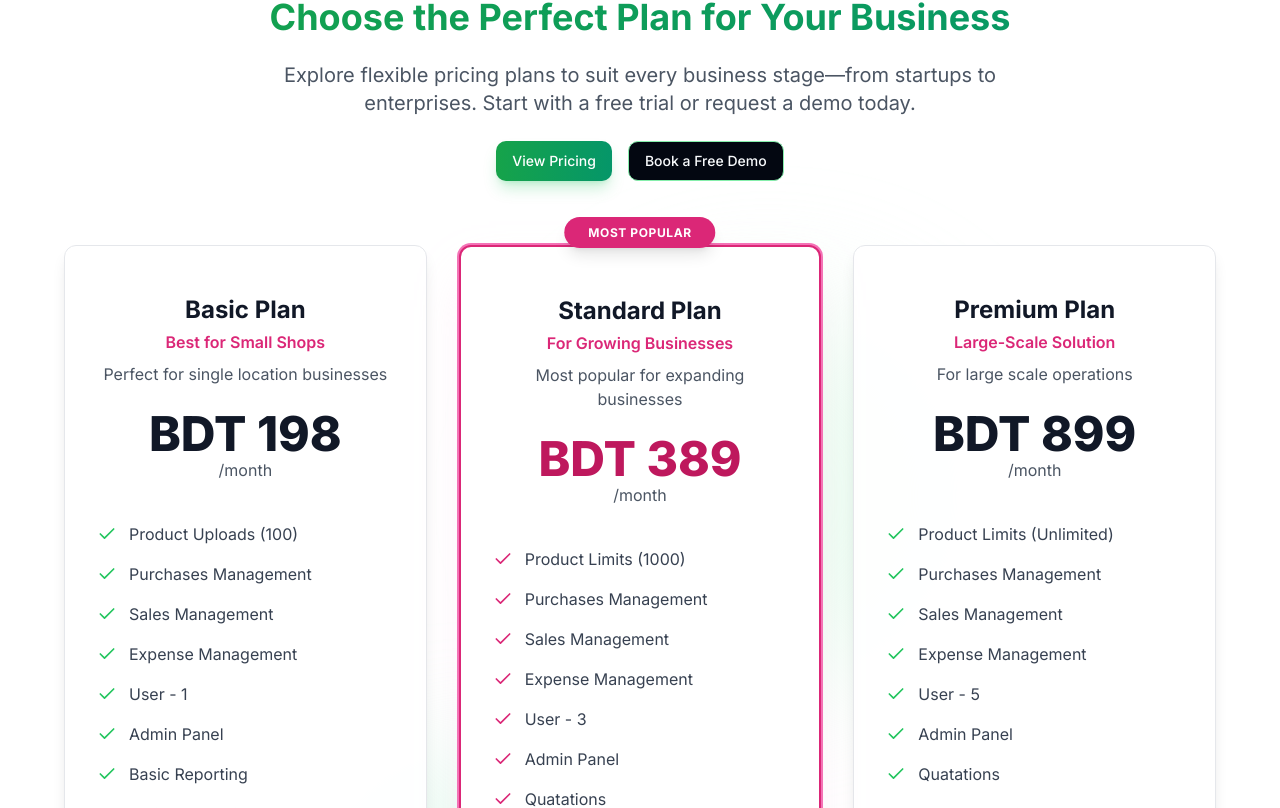
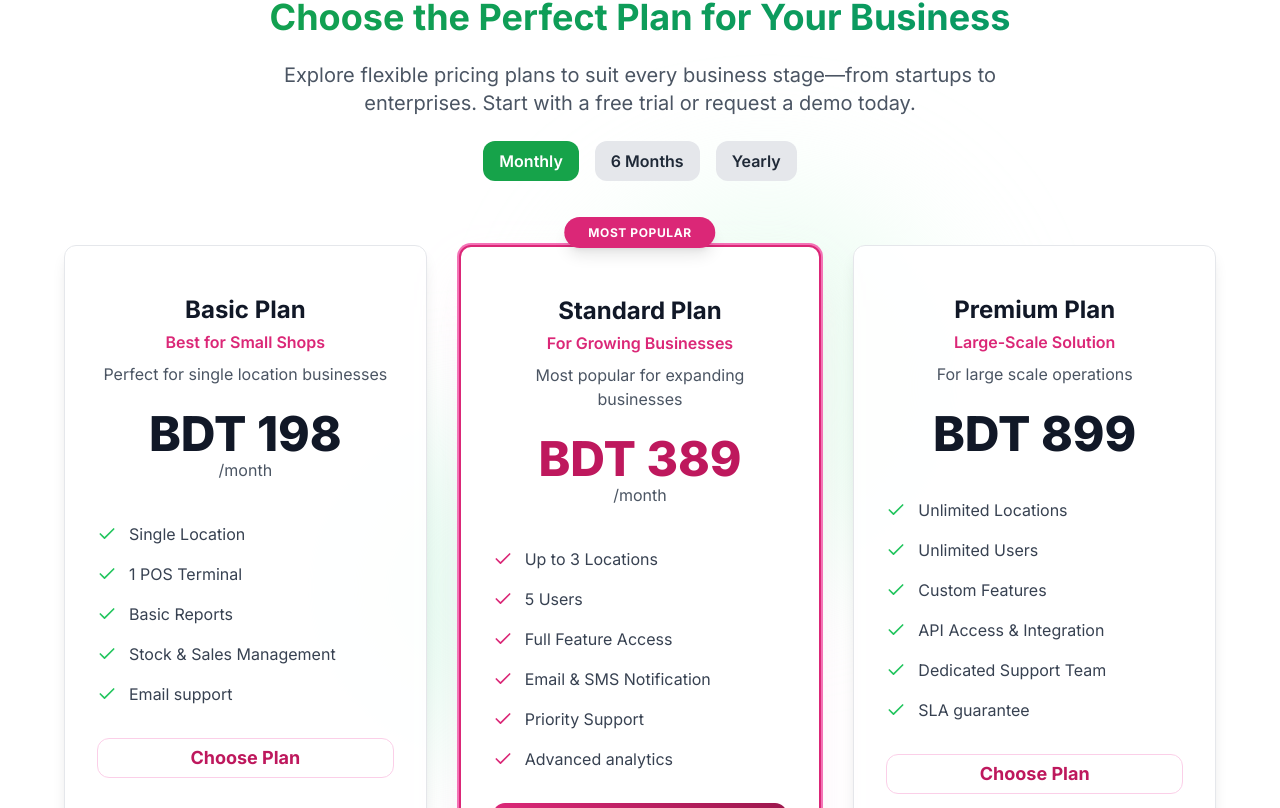
Before and after one commit to inflamesolutionsltd/pos, a React (Vite) app: page / in a window 1280 px wide. Shown: the part 2692-3500 px from the top of the page. Built offline with nearby package versions, Linux system fonts and the light colour scheme.

Commit message:
6 months and yearly package option created

```diff
--- a/src/components/sections/Pricing.tsx
+++ b/src/components/sections/Pricing.tsx
@@ -1,8 +1,10 @@
 import { Button } from "@/components/ui/button";
 import { Card } from "@/components/ui/card";
 import { Check } from "lucide-react";
+import { useState } from "react";
 
-const plans = [
+const plans = {
+	monthly: [
 		{
 			name: "Basic Plan",
 			subtitle: "Best for Small Shops",
@@ -10,16 +12,11 @@ const plans = [
 			period: "/month",
 			description: "Perfect for single location businesses",
 			features: [
-			"Product Uploads (100)",
-			"Purchases Management",
-			"Sales Management",
-			"Expense Management",
-			"User - 1",
-			"Admin Panel",
-			"Basic Reporting",
-			"Online Trasnning x 2",
-			"Customer Support",
-
+				"Single Location",
+				"1 POS Terminal",
+				"Basic Reports",
+				"Stock & Sales Management",
+				"Email support",
 			],
 			popular: false,
 		},
@@ -30,18 +27,9 @@ const plans = [
 			period: "/month",
 			description: "Most popular for expanding businesses",
 			features: [
-			"Product Limits (1000)",
-			"Purchases Management",
-			"Sales Management",
-			"Expense Management",
-			"User - 3",
-			"Admin Panel",
-			"Quatations",
-			"Products Variants",
-			"Online Trasnning x 5",
-			"Customer Support",
+				"Up to 3 Locations",
 				"5 Users",
-			"Monthly Data Backup",
+				"Full Feature Access",
 				"Email & SMS Notification",
 				"Priority Support",
 				"Advanced analytics",
@@ -52,34 +40,122 @@ const plans = [
 			name: "Premium Plan",
 			subtitle: "Large-Scale Solution",
 			price: "BDT 899",
-		period: "/month",
+			period: "",
 			description: "For large scale operations",
 			features: [
-			"Product Limits (Unlimited)",
-			"Purchases Management",
-			"Sales Management",
-			"Expense Management",
-			"User - 5",
-			"Admin Panel",
-			"Quatations",
-			"Products Variants",
-			"Online Trasnning x 5",
-			"Customer Support",
+				"Unlimited Locations",
+				"Unlimited Users",
+				"Custom Features",
+				"API Access & Integration",
+				"Dedicated Support Team",
+				"SLA guarantee",
+			],
+			popular: false,
+		},
+	],
+	sixMonths: [
+		{
+			name: "Basic Plan",
+			subtitle: "Best for Small Shops",
+			price: "BDT 1100",
+			period: "/6 months",
+			description: "Perfect for single location businesses",
+			features: [
+				"Single Location",
+				"1 POS Terminal",
+				"Basic Reports",
+				"Stock & Sales Management",
+				"Email support",
+			],
+			popular: false,
+		},
+		{
+			name: "Standard Plan",
+			subtitle: "For Growing Businesses",
+			price: "BDT 2200",
+			period: "/6 months",
+			description: "Most popular for expanding businesses",
+			features: [
+				"Up to 3 Locations",
 				"5 Users",
-			"Daily Data Backup",
+				"Full Feature Access",
 				"Email & SMS Notification",
 				"Priority Support",
 				"Advanced analytics",
-			"Payroll Management",
-			"Offline Traning",
-			"Actiovity Log",
-			"All Reports",
+			],
+			popular: true,
+		},
+		{
+			name: "Premium Plan",
+			subtitle: "Large-Scale Solution",
+			price: "BDT 5000",
+			period: "",
+			description: "For large scale operations",
+			features: [
+				"Unlimited Locations",
+				"Unlimited Users",
+				"Custom Features",
+				"API Access & Integration",
+				"Dedicated Support Team",
+				"SLA guarantee",
 			],
 			popular: false,
 		},
-];
+	],
+	yearly: [
+		{
+			name: "Basic Plan",
+			subtitle: "Best for Small Shops",
+			price: "BDT 2000",
+			period: "/year",
+			description: "Perfect for single location businesses",
+			features: [
+				"Single Location",
+				"1 POS Terminal",
+				"Basic Reports",
+				"Stock & Sales Management",
+				"Email support",
+			],
+			popular: false,
+		},
+		{
+			name: "Standard Plan",
+			subtitle: "For Growing Businesses",
+			price: "BDT 4000",
+			period: "/year",
+			description: "Most popular for expanding businesses",
+			features: [
+				"Up to 3 Locations",
+				"5 Users",
+				"Full Feature Access",
+				"Email & SMS Notification",
+				"Priority Support",
+				"Advanced analytics",
+			],
+			popular: true,
+		},
+		{
+			name: "Premium Plan",
+			subtitle: "Large-Scale Solution",
+			price: "BDT 10000",
+			period: "",
+			description: "For large scale operations",
+			features: [
+				"Unlimited Locations",
+				"Unlimited Users",
+				"Custom Features",
+				"API Access & Integration",
+				"Dedicated Support Team",
+				"SLA guarantee",
+			],
+			popular: false,
+		},
+	],
+};
 
 export const Pricing = () => {
+	const [selectedPlan, setSelectedPlan] = useState("monthly");
+
 	return (
 		<section id="pricing" className="py-20 bg-white relative overflow-hidden">
 			<div className="absolute inset-0">
@@ -96,28 +172,46 @@ export const Pricing = () => {
 						Explore flexible pricing plans to suit every business stage—from startups
 						to enterprises. Start with a free trial or request a demo today.
 					</p>
-					<div className="flex flex-col sm:flex-row gap-4 justify-center">
-						<Button className="bg-gradient-to-r from-green-600 to-emerald-600 hover:from-green-600 hover:to-red-900 text-white shadow-lg shadow-green-500/25">
-							View Pricing
-						</Button>
-						<Button
-							variant="outline"
-							className="border-green-300 text-white-600 hover:bg-green-50 hover:text-green-600 transition-colors"
+					<div className="flex justify-center gap-4">
+						<button
+							className={`px-4 py-2 rounded-lg font-semibold ${selectedPlan === "monthly"
+									? "bg-green-600 text-white"
+									: "bg-gray-200 text-gray-800"
+								}`}
+							onClick={() => setSelectedPlan("monthly")}
 						>
-							Book a Free Demo
-						</Button>
+							Monthly
+						</button>
+						<button
+							className={`px-4 py-2 rounded-lg font-semibold ${selectedPlan === "sixMonths"
+									? "bg-green-600 text-white"
+									: "bg-gray-200 text-gray-800"
+								}`}
+							onClick={() => setSelectedPlan("sixMonths")}
+						>
+							6 Months
+						</button>
+						<button
+							className={`px-4 py-2 rounded-lg font-semibold ${selectedPlan === "yearly"
+									? "bg-green-600 text-white"
+									: "bg-gray-200 text-gray-800"
+								}`}
+							onClick={() => setSelectedPlan("yearly")}
+						>
+							Yearly
+						</button>
 					</div>
 				</div>
 
 				<div className="grid md:grid-cols-3 gap-8 max-w-6xl mx-auto">
-					{plans.map((plan, index) => {
+					{plans[selectedPlan].map((plan, index) => {
 						const isPopular = plan.popular;
 						return (
 							<Card
 								key={plan.name}
 								className={`relative transition-all duration-500 animate-fade-in flex flex-col items-center
           ${index === 1
-									? "z-20 scale-110 border-2 border-pink-600 bg-white shadow-2xl shadow-pink-200/40 hover:shadow-red-900/40 ring-2 ring-pink-400 min-h-[950px] md:min-h-[700px]"
+									? "z-20 scale-110 border-2 border-pink-600 bg-white shadow-2xl shadow-pink-200/40 hover:shadow-red-900/40 ring-2 ring-pink-400 min-h-[650px] md:min-h-[700px]"
 									: "z-10 bg-white/90 border border-gray-200 shadow-lg hover:shadow-red-900/30 min-h-[500px] md:min-h-[550px]"
 								}
           py-12 px-6 md:px-8
```
Lines whose indentation alone changed are shown as unchanged.
